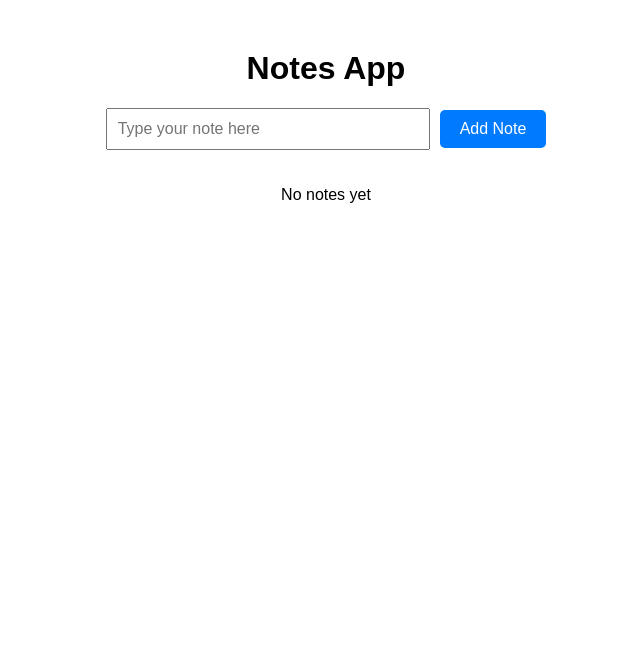
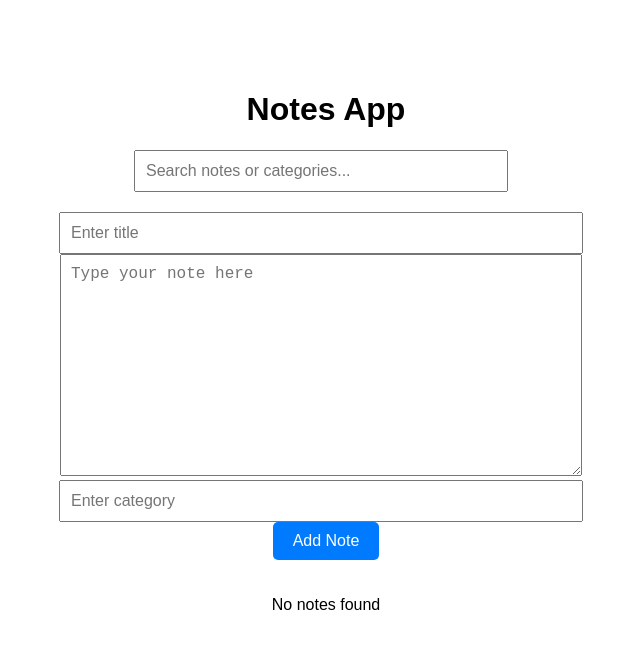
Before and after one commit to fredorodgz/Notes-App, a React (Create React App) app: page / in a window 1280 px wide. Shown: the top 648 px of the page, without its empty margins (314-954 px from the left). Built offline with nearby package versions, Linux system fonts and the light colour scheme.

Commit message:
added 2 features

```diff
--- a/src/App.css
+++ b/src/App.css
@@ -1,20 +1,32 @@
+/* General Styling */
 .App {
   text-align: center;
   margin-top: 50px;
   font-family: Arial, sans-serif;
+  padding: 20px;
+  max-width: 600px;
+  margin-left: auto;
+  margin-right: auto;
 }
 
 .input-container {
   margin-bottom: 20px;
 }
 
-input {
+input[type="text"] {
   padding: 10px;
   font-size: 16px;
-  width: 300px;
+  width: 500px; /* Increased width */
   margin-right: 10px;
 }
 
+textarea {
+  padding: 10px;
+  font-size: 16px;
+  width: 500px;
+  height: 200px; /* Larger input area for text */
+  margin-right: 10px;
+}
 button {
   padding: 10px 20px;
   font-size: 16px;
@@ -23,38 +35,77 @@ button {
   color: white;
   border: none;
   border-radius: 5px;
+  transition: background-color 0.3s ease;
 }
 
 button:hover {
   background-color: #0056b3;
 }
 
+/* Notes Section Styling */
 .notes-container {
   display: flex;
   flex-direction: column;
   align-items: center;
+  margin-top: 20px;
 }
 
 .note {
   background: #f9f9f9;
-  padding: 10px 20px;
+  padding: 15px 20px;
   margin: 10px 0;
   border: 1px solid #ccc;
   border-radius: 5px;
   display: flex;
   justify-content: space-between;
-  width: 400px;
+  align-items: center;
+  width: 100%; /* Make it responsive */
+  max-width: 500px;
+  box-shadow: 0 2px 5px rgba(0, 0, 0, 0.1);
+}
+
+.note p {
+  margin: 0;
+  font-size: 16px;
+  flex: 1;
 }
 
 .note button {
   background-color: #dc3545;
-  padding: 5px 10px;
+  padding: 8px 12px;
   border: none;
   border-radius: 5px;
   color: white;
   cursor: pointer;
+  margin-left: 10px;
+  transition: background-color 0.3s ease;
 }
 
 .note button:hover {
   background-color: #c82333;
 }
+
+/* Search Bar Styling */
+.search-container {
+  margin-bottom: 20px;
+}
+
+.search-container input {
+  width: 350px;
+}
+
+@media (max-width: 768px) {
+  /* Responsive adjustments */
+  input {
+    width: 100%; /* Full width on smaller screens */
+    margin-right: 0;
+  }
+
+  .note {
+    width: 90%; /* Make note cards fit the screen on smaller devices */
+  }
+
+  .search-container input {
+    width: 100%; /* Adjust search input on smaller screens */
+  }
+}
--- a/src/App.js
+++ b/src/App.js
@@ -3,18 +3,33 @@ import './App.css';
 
 function App() {
   const [notes, setNotes] = useState([]);
+  const [title, setTitle] = useState('');
   const [input, setInput] = useState('');
+  const [category, setCategory] = useState('');
   const [editingIndex, setEditingIndex] = useState(null);
+  const [editTitle, setEditTitle] = useState('');
   const [editInput, setEditInput] = useState('');
+  const [editCategory, setEditCategory] = useState('');
+  const [searchTerm, setSearchTerm] = useState('');
+
+  const handleTitleChange = (e) => {
+    setTitle(e.target.value);
+  };
 
   const handleInputChange = (e) => {
     setInput(e.target.value);
   };
 
+  const handleCategoryChange = (e) => {
+    setCategory(e.target.value);
+  };
+
   const handleAddNote = () => {
-    if (input.trim()) {
-      setNotes([...notes, input.trim()]);
+    if (title.trim() && input.trim() && category.trim()) {
+      setNotes([...notes, { title: title.trim(), text: input.trim(), category: category.trim() }]);
+      setTitle('');
       setInput('');
+      setCategory('');
     }
   };
 
@@ -25,13 +40,15 @@ function App() {
 
   const handleEditClick = (index) => {
     setEditingIndex(index);
-    setEditInput(notes[index]);
+    setEditTitle(notes[index].title);
+    setEditInput(notes[index].text);
+    setEditCategory(notes[index].category);
   };
 
   const handleSaveEdit = (index) => {
     const newNotes = notes.map((note, i) => {
       if (i === index) {
-        return editInput.trim();
+        return { title: editTitle.trim(), text: editInput.trim(), category: editCategory.trim() };
       }
       return note;
     });
@@ -39,44 +56,97 @@ function App() {
     setEditingIndex(null);
   };
 
+  const handleEditTitleChange = (e) => {
+    setEditTitle(e.target.value);
+  };
+
   const handleEditInputChange = (e) => {
     setEditInput(e.target.value);
   };
 
+  const handleEditCategoryChange = (e) => {
+    setEditCategory(e.target.value);
+  };
+
+  const handleSearchChange = (e) => {
+    setSearchTerm(e.target.value.toLowerCase());
+  };
+
+  const filteredNotes = notes.filter(note =>
+    note.title.toLowerCase().includes(searchTerm) ||
+    note.text.toLowerCase().includes(searchTerm) ||
+    note.category.toLowerCase().includes(searchTerm)
+  );
+
   return (
     <div className="App">
-      <h1>Notes App</h1>
+      <h1>Notes App </h1>
+
+      <div className="search-container">
+        <input
+          type="text"
+          value={searchTerm}
+          onChange={handleSearchChange}
+          placeholder="Search notes or categories..."
+        />
+      </div>
+
       <div className="input-container">
         <input
           type="text"
+          value={title}
+          onChange={handleTitleChange}
+          placeholder="Enter title"
+        />
+        <textarea
           value={input}
           onChange={handleInputChange}
           placeholder="Type your note here"
         />
+        <input
+          type="text"
+          value={category}
+          onChange={handleCategoryChange}
+          placeholder="Enter category"
+        />
         <button onClick={handleAddNote}>Add Note</button>
       </div>
+
       <div className="notes-container">
-        {notes.length === 0 ? (
-          <p>No notes yet</p>
+        {filteredNotes.length === 0 ? (
+          <p>No notes found</p>
         ) : (
-          notes.map((note, index) => (
+          filteredNotes.map((note, index) => (
             <div className="note" key={index}>
               {editingIndex === index ? (
                 <>
                   <input
                     type="text"
+                    value={editTitle}
+                    onChange={handleEditTitleChange}
+                    placeholder="Edit title"
+                  />
+                  <textarea
                     value={editInput}
                     onChange={handleEditInputChange}
+                    placeholder="Edit note"
+                  />
+                  <input
+                    type="text"
+                    value={editCategory}
+                    onChange={handleEditCategoryChange}
+                    placeholder="Edit category"
                   />
                   <button onClick={() => handleSaveEdit(index)}>Save</button>
                   <button onClick={() => setEditingIndex(null)}>Cancel</button>
                 </>
               ) : (
-              <>
-                <p>{note}</p>
-                <button onClick={() => handleDeleteNote(index)}>Delete</button>
-                <button onClick={() => handleEditClick(index)}>Edit</button>
-              </>
+                <>
+                  <p className="note-title">{note.title}</p>
+                  <p>{note.text} <strong>({note.category})</strong></p>
+                  <button onClick={() => handleDeleteNote(index)}>Delete</button>
+                  <button onClick={() => handleEditClick(index)}>Edit</button>
+                </>
               )}
             </div>
           ))
```
